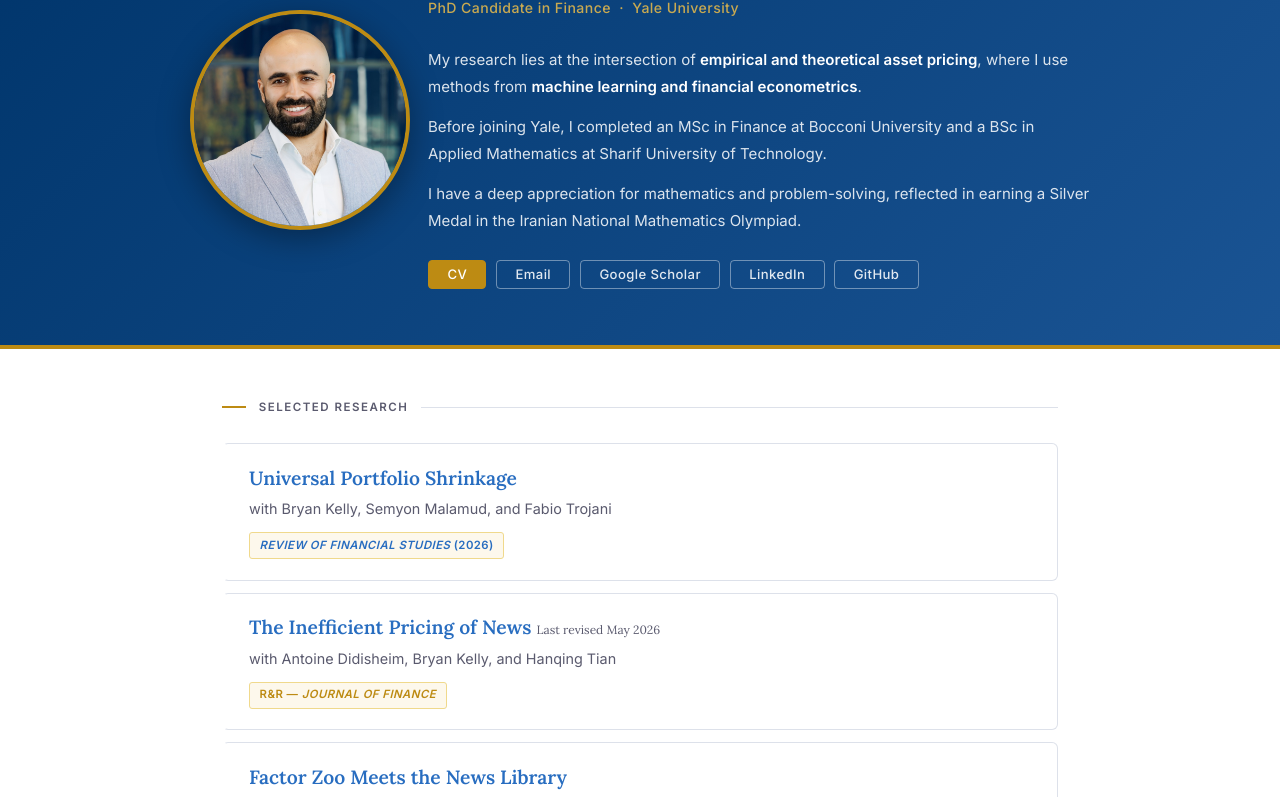
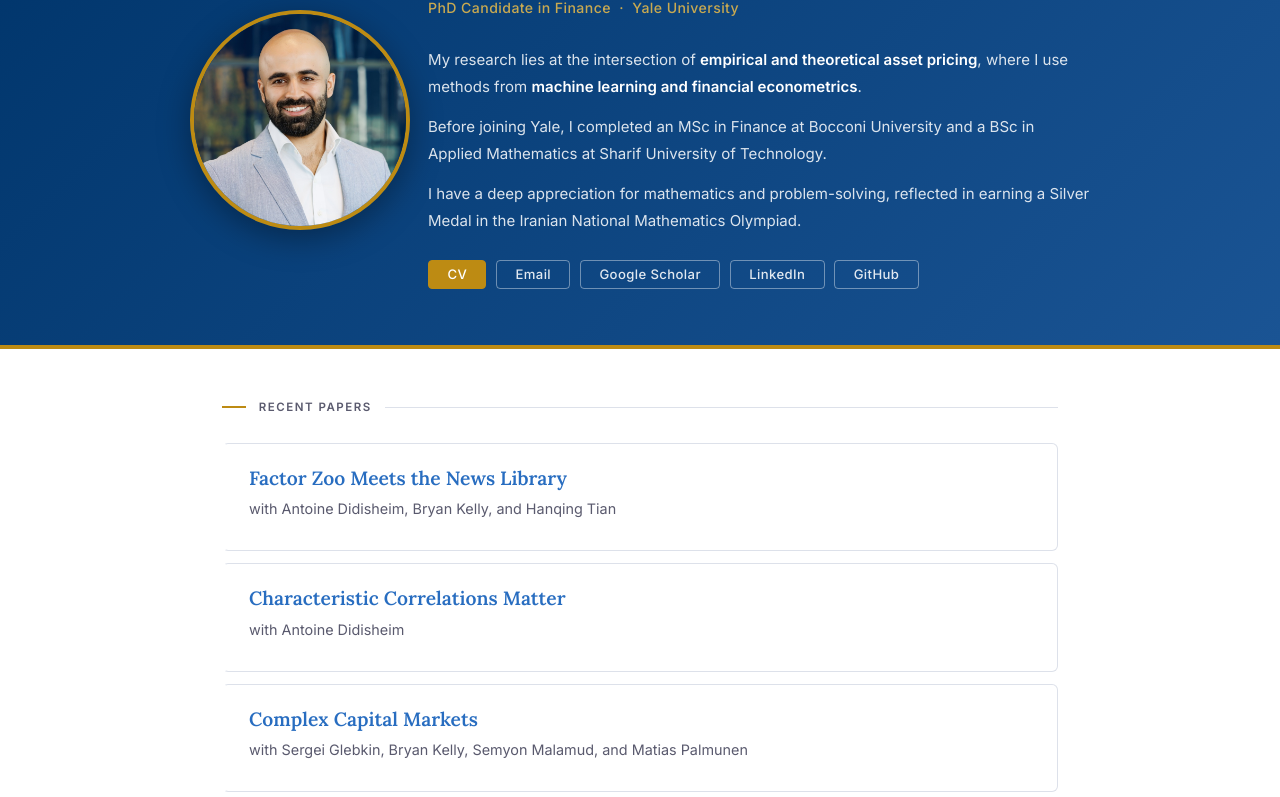
Before and after one commit to pourmohammadimohammad/pourmohammadimohammad.github.io, a plain HTML site: page index.html in a window 1280 px wide. Shown: the part 155-952 px from the top of the page. Drawn offline with Linux system fonts and the light colour scheme.

Commit message:
Feature only the three most recent papers

```diff
--- a/index.html
+++ b/index.html
@@ -76,24 +76,22 @@
 
 <!-- Page body -->
 <div class="home-content">
-  <h2 class="section-title">Selected Research</h2>
+  <h2 class="section-title">Recent Papers</h2>
   <ul class="paper-list">
-
-    <li class="paper-card">
-      <span class="paper-title"><a href="research.html#universal-portfolio-shrinkage">Universal Portfolio Shrinkage</a></span>
-      <div class="paper-authors">with Bryan Kelly, Semyon Malamud, and Fabio Trojani</div>
-      <div style="margin-top:0.5rem;"><span class="badge"><a href="https://doi.org/10.1093/rfs/hhag084" target="_blank" rel="noopener"><em>Review of Financial Studies</em> (2026)</a></span></div>
-    </li>
-
-    <li class="paper-card">
-      <span class="paper-title"><a href="research.html#the-inefficient-pricing-of-news">The Inefficient Pricing of News</a> <span style="font-size:0.75rem;color:var(--muted);font-weight:400;">Last revised May 2026</span></span>
-      <div class="paper-authors">with Antoine Didisheim, Bryan Kelly, and Hanqing Tian</div>
-      <div style="margin-top:0.5rem;"><span class="badge">R&amp;R — <em>Journal of Finance</em></span></div>
-    </li>
 
     <li class="paper-card">
       <span class="paper-title"><a href="research.html#factor-zoo-meets-the-news-library">Factor Zoo Meets the News Library</a></span>
       <div class="paper-authors">with Antoine Didisheim, Bryan Kelly, and Hanqing Tian</div>
+    </li>
+
+    <li class="paper-card">
+      <span class="paper-title"><a href="research.html#characteristic-correlations-matter">Characteristic Correlations Matter</a></span>
+      <div class="paper-authors">with Antoine Didisheim</div>
+    </li>
+
+    <li class="paper-card">
+      <span class="paper-title"><a href="research.html#complex-capital-markets">Complex Capital Markets</a></span>
+      <div class="paper-authors">with Sergei Glebkin, Bryan Kelly, Semyon Malamud, and Matias Palmunen</div>
     </li>
 
   </ul>
```
